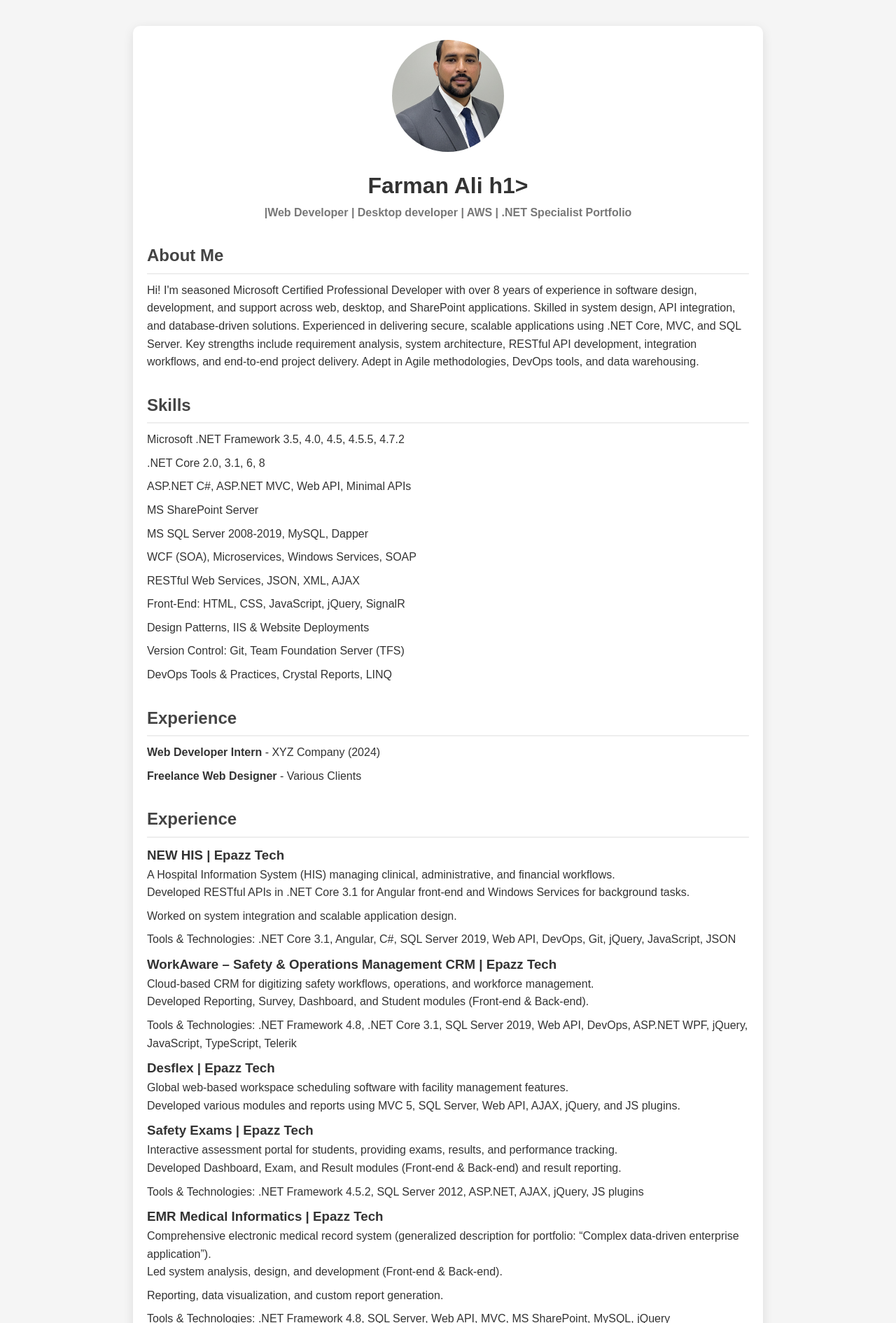
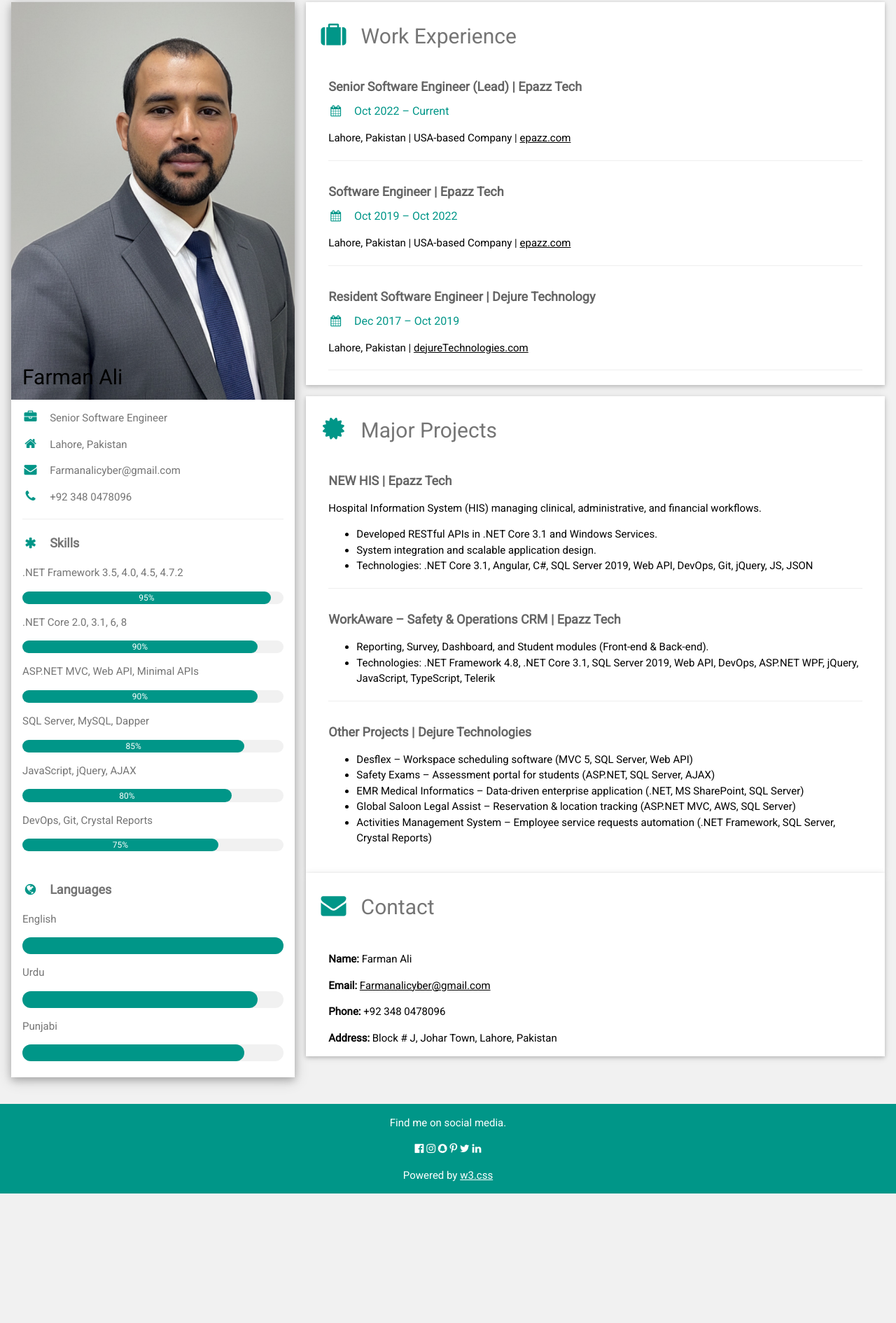
Before and after one commit to FarmanAli-dev/Portfolio, a plain HTML site: page index.html in a window 1280 px wide. Shown: the part 13-1903 px from the top of the page at 70% size. After the commit the page ends 1718 px from the top, so only its background shows below. Drawn offline with nearby package versions, Linux system fonts and the light colour scheme.

Commit message:
Refactor index.html for improved structure and styling

```diff
--- a/index.html
+++ b/index.html
@@ -1,232 +1,188 @@
 <!DOCTYPE html>
-<html lang="en">
+<html>
 <head>
-    <meta charset="UTF-8">
-    <meta name="viewport" content="width=device-width, initial-scale=1.0">
-    <title>Farman Ali -- Software Engineer</title>
-    <style>
-        /* Reset some default styles */
-        * {
-            margin: 0;
-            padding: 0;
-            box-sizing: border-box;
-            font-family: 'Arial', sans-serif;
-        }
+<title>Farman Ali -- Software Engineer</title>
+<meta charset="UTF-8">
+<meta name="viewport" content="width=device-width, initial-scale=1">
+<link rel="stylesheet" href="https://www.w3schools.com/w3css/5/w3.css">
+<link rel='stylesheet' href='https://fonts.googleapis.com/css?family=Roboto'>
+<link rel="stylesheet" href="https://cdnjs.cloudflare.com/ajax/libs/font-awesome/4.7.0/css/font-awesome.min.css">
+<style>
+html,body,h1,h2,h3,h4,h5,h6 {font-family: "Roboto", sans-serif}
+</style>
+</head>
+<body class="w3-light-grey">
 
-        body {
-            background-color: #f5f5f5;
-            color: #333;
-            line-height: 1.6;
-        }
+<!-- Page Container -->
+<div class="w3-content w3-margin-top" style="max-width:1400px;">
 
-        .container {
-            max-width: 900px;
-            margin: 50px auto;
-            padding: 20px;
-            background-color: #fff;
-            box-shadow: 0 4px 15px rgba(0,0,0,0.1);
-            border-radius: 10px;
-        }
+  <!-- The Grid -->
+  <div class="w3-row-padding">
 
-        header {
-            text-align: center;
-            margin-bottom: 30px;
-        }
+    <!-- Left Column -->
+    <div class="w3-third">
 
-        header img {
-            width: 150px;
-            height: 150px;
-            border-radius: 50%;
-            object-fit: cover;
-            margin-bottom: 15px;
-        }
+      <div class="w3-white w3-text-grey w3-card-4">
+        <div class="w3-display-container">
+          <img src="Farman Ali.jpg" style="width:100%" alt="Farman Ali">
+          <div class="w3-display-bottomleft w3-container w3-text-black">
+            <h2>Farman Ali</h2>
+          </div>
+        </div>
+        <div class="w3-container">
+          <p><i class="fa fa-briefcase fa-fw w3-margin-right w3-large w3-text-teal"></i>Senior Software Engineer</p>
+          <p><i class="fa fa-home fa-fw w3-margin-right w3-large w3-text-teal"></i>Lahore, Pakistan</p>
+          <p><i class="fa fa-envelope fa-fw w3-margin-right w3-large w3-text-teal"></i>Farmanalicyber@gmail.com</p>
+          <p><i class="fa fa-phone fa-fw w3-margin-right w3-large w3-text-teal"></i>+92 348 0478096</p>
+          <hr>
 
-        header h1 {
-            font-size: 2rem;
-            margin-bottom: 5px;
-        }
+          <p class="w3-large"><b><i class="fa fa-asterisk fa-fw w3-margin-right w3-text-teal"></i>Skills</b></p>
+          <p>.NET Framework 3.5, 4.0, 4.5, 4.7.2</p>
+          <div class="w3-light-grey w3-round-xlarge w3-small">
+            <div class="w3-container w3-center w3-round-xlarge w3-teal" style="width:95%">95%</div>
+          </div>
+          <p>.NET Core 2.0, 3.1, 6, 8</p>
+          <div class="w3-light-grey w3-round-xlarge w3-small">
+            <div class="w3-container w3-center w3-round-xlarge w3-teal" style="width:90%">90%</div>
+          </div>
+          <p>ASP.NET MVC, Web API, Minimal APIs</p>
+          <div class="w3-light-grey w3-round-xlarge w3-small">
+            <div class="w3-container w3-center w3-round-xlarge w3-teal" style="width:90%">90%</div>
+          </div>
+          <p>SQL Server, MySQL, Dapper</p>
+          <div class="w3-light-grey w3-round-xlarge w3-small">
+            <div class="w3-container w3-center w3-round-xlarge w3-teal" style="width:85%">85%</div>
+          </div>
+          <p>JavaScript, jQuery, AJAX</p>
+          <div class="w3-light-grey w3-round-xlarge w3-small">
+            <div class="w3-container w3-center w3-round-xlarge w3-teal" style="width:80%">80%</div>
+          </div>
+          <p>DevOps, Git, Crystal Reports</p>
+          <div class="w3-light-grey w3-round-xlarge w3-small">
+            <div class="w3-container w3-center w3-round-xlarge w3-teal" style="width:75%">75%</div>
+          </div>
+          <br>
 
-        header p {
-            font-size: 1rem;
-            color: #777;
-        }
+          <p class="w3-large w3-text-theme"><b><i class="fa fa-globe fa-fw w3-margin-right w3-text-teal"></i>Languages</b></p>
+          <p>English</p>
+          <div class="w3-light-grey w3-round-xlarge">
+            <div class="w3-round-xlarge w3-teal" style="height:24px;width:100%"></div>
+          </div>
+          <p>Urdu</p>
+          <div class="w3-light-grey w3-round-xlarge">
+            <div class="w3-round-xlarge w3-teal" style="height:24px;width:90%"></div>
+          </div>
+          <p>Punjabi</p>
+          <div class="w3-light-grey w3-round-xlarge">
+            <div class="w3-round-xlarge w3-teal" style="height:24px;width:85%"></div>
+          </div>
+          <br>
+        </div>
+      </div><br>
 
-        section {
-            margin-bottom: 30px;
-        }
+    <!-- End Left Column -->
+    </div>
 
-        section h2 {
-            color: #444;
-            margin-bottom: 10px;
-            border-bottom: 2px solid #eee;
-            padding-bottom: 5px;
-        }
+    <!-- Right Column -->
+    <div class="w3-twothird">
 
-        ul {
-            list-style-type: none;
-        }
+      <div class="w3-container w3-card w3-white w3-margin-bottom">
+        <h2 class="w3-text-grey w3-padding-16">
+          <i class="fa fa-suitcase fa-fw w3-margin-right w3-xxlarge w3-text-teal"></i>Work Experience
+        </h2>
 
-        ul li {
-            margin-bottom: 8px;
-        }
+        <div class="w3-container">
+          <h5 class="w3-opacity"><b>Senior Software Engineer (Lead) | Epazz Tech</b></h5>
+          <h6 class="w3-text-teal"><i class="fa fa-calendar fa-fw w3-margin-right"></i>Oct 2022 – Current</h6>
+          <p>Lahore, Pakistan | USA-based Company | <a href="http://www.epazz.com" target="_blank">epazz.com</a></p>
+          <hr>
+        </div>
 
-        a {
-            color: #3498db;
-            text-decoration: none;
-        }
+        <div class="w3-container">
+          <h5 class="w3-opacity"><b>Software Engineer | Epazz Tech</b></h5>
+          <h6 class="w3-text-teal"><i class="fa fa-calendar fa-fw w3-margin-right"></i>Oct 2019 – Oct 2022</h6>
+          <p>Lahore, Pakistan | USA-based Company | <a href="http://www.epazz.com" target="_blank">epazz.com</a></p>
+          <hr>
+        </div>
 
-        a:hover {
-            text-decoration: underline;
-        }
+        <div class="w3-container">
+          <h5 class="w3-opacity"><b>Resident Software Engineer | Dejure Technology</b></h5>
+          <h6 class="w3-text-teal"><i class="fa fa-calendar fa-fw w3-margin-right"></i>Dec 2017 – Oct 2019</h6>
+          <p>Lahore, Pakistan | <a href="http://www.dejureTechnologies.com" target="_blank">dejureTechnologies.com</a></p>
+          <hr>
+        </div>
 
-        .contact-info p {
-            margin-bottom: 5px;
-        }
+      </div>
 
-        footer {
-            text-align: center;
-            color: #aaa;
-            margin-top: 20px;
-            font-size: 0.9rem;
-        }
-    </style>
-</head>
-<body>
-    <div class="container">
-        <header>
-            <!-- Replace "profile.jpg" with your image path -->
-          <img src="Farman Ali.jpg" alt="Farman Ali" style="width:160px; height:160px; border-radius:50%; object-fit:cover; margin-bottom:15px;">
-            <h1>Farman Ali h1>
-            <p>|Web Developer | Desktop developer | AWS | .NET Specialist Portfolio </p>
-        </header>
+      <div class="w3-container w3-card w3-white">
+        <h2 class="w3-text-grey w3-padding-16">
+          <i class="fa fa-certificate fa-fw w3-margin-right w3-xxlarge w3-text-teal"></i>Major Projects
+        </h2>
 
-        <section>
-            <h2>About Me</h2>
-            <p>Hi! I'm seasoned Microsoft Certified Professional Developer with over 8 years of experience in software design, development, and support across web, desktop, and SharePoint applications. Skilled in system design, API integration, and database-driven solutions. Experienced in delivering secure, scalable applications using .NET Core, MVC, and SQL Server.
+        <div class="w3-container">
+          <h5 class="w3-opacity"><b>NEW HIS | Epazz Tech</b></h5>
+          <p>Hospital Information System (HIS) managing clinical, administrative, and financial workflows.</p>
+          <ul>
+            <li>Developed RESTful APIs in .NET Core 3.1 and Windows Services.</li>
+            <li>System integration and scalable application design.</li>
+            <li>Technologies: .NET Core 3.1, Angular, C#, SQL Server 2019, Web API, DevOps, Git, jQuery, JS, JSON</li>
+          </ul>
+          <hr>
+        </div>
 
-Key strengths include requirement analysis, system architecture, RESTful API development, integration workflows, and end-to-end project delivery. Adept in Agile methodologies, DevOps tools, and data warehousing.</p>
-        </section>
+        <div class="w3-container">
+          <h5 class="w3-opacity"><b>WorkAware – Safety & Operations CRM | Epazz Tech</b></h5>
+          <ul>
+            <li>Reporting, Survey, Dashboard, and Student modules (Front-end & Back-end).</li>
+            <li>Technologies: .NET Framework 4.8, .NET Core 3.1, SQL Server 2019, Web API, DevOps, ASP.NET WPF, jQuery, JavaScript, TypeScript, Telerik</li>
+          </ul>
+          <hr>
+        </div>
 
-     <section>
-    <h2>Skills</h2>
-    <ul>
-        <li>Microsoft .NET Framework 3.5, 4.0, 4.5, 4.5.5, 4.7.2</li>
-        <li>.NET Core 2.0, 3.1, 6, 8</li>
-        <li>ASP.NET C#, ASP.NET MVC, Web API, Minimal APIs</li>
-        <li>MS SharePoint Server</li>
-        <li>MS SQL Server 2008-2019, MySQL, Dapper</li>
-        <li>WCF (SOA), Microservices, Windows Services, SOAP</li>
-        <li>RESTful Web Services, JSON, XML, AJAX</li>
-        <li>Front-End: HTML, CSS, JavaScript, jQuery, SignalR</li>
-        <li>Design Patterns, IIS & Website Deployments</li>
-        <li>Version Control: Git, Team Foundation Server (TFS)</li>
-        <li>DevOps Tools & Practices, Crystal Reports, LINQ</li>
-    </ul>
-</section>
+        <div class="w3-container">
+          <h5 class="w3-opacity"><b>Other Projects | Dejure Technologies</b></h5>
+          <ul>
+            <li>Desflex – Workspace scheduling software (MVC 5, SQL Server, Web API)</li>
+            <li>Safety Exams – Assessment portal for students (ASP.NET, SQL Server, AJAX)</li>
+            <li>EMR Medical Informatics – Data-driven enterprise application (.NET, MS SharePoint, SQL Server)</li>
+            <li>Global Saloon Legal Assist – Reservation & location tracking (ASP.NET MVC, AWS, SQL Server)</li>
+            <li>Activities Management System – Employee service requests automation (.NET Framework, SQL Server, Crystal Reports)</li>
+          </ul>
+          <br>
+        </div>
+      </div>
 
+      <div class="w3-container w3-card w3-white w3-margin-bottom">
+        <h2 class="w3-text-grey w3-padding-16">
+          <i class="fa fa-envelope fa-fw w3-margin-right w3-xxlarge w3-text-teal"></i>Contact
+        </h2>
+        <div class="w3-container">
+          <p><b>Name:</b> Farman Ali</p>
+          <p><b>Email:</b> <a href="mailto:Farmanalicyber@gmail.com">Farmanalicyber@gmail.com</a></p>
+          <p><b>Phone:</b> +92 348 0478096</p>
+          <p><b>Address:</b> Block # J, Johar Town, Lahore, Pakistan</p>
+        </div>
+      </div>
 
-        <section>
-            <h2>Experience</h2>
-            <ul>
-                <li><strong>Web Developer Intern</strong> - XYZ Company (2024)</li>
-                <li><strong>Freelance Web Designer</strong> - Various Clients</li>
-            </ul>
-        </section>
+    <!-- End Right Column -->
+    </div>
 
-       <section>
-    <h2>Experience</h2>
+  <!-- End Grid -->
+  </div>
 
-    <h3>NEW HIS | Epazz Tech</h3>
-    <p>A Hospital Information System (HIS) managing clinical, administrative, and financial workflows.</p>
-    <ul>
-        <li>Developed RESTful APIs in .NET Core 3.1 for Angular front-end and Windows Services for background tasks.</li>
-        <li>Worked on system integration and scalable application design.</li>
-        <li>Tools & Technologies: .NET Core 3.1, Angular, C#, SQL Server 2019, Web API, DevOps, Git, jQuery, JavaScript, JSON</li>
-    </ul>
+  <!-- End Page Container -->
+</div>
 
-    <h3>WorkAware – Safety & Operations Management CRM | Epazz Tech</h3>
-    <p>Cloud-based CRM for digitizing safety workflows, operations, and workforce management.</p>
-    <ul>
-        <li>Developed Reporting, Survey, Dashboard, and Student modules (Front-end & Back-end).</li>
-        <li>Tools & Technologies: .NET Framework 4.8, .NET Core 3.1, SQL Server 2019, Web API, DevOps, ASP.NET WPF, jQuery, JavaScript, TypeScript, Telerik</li>
-    </ul>
-
-    <h3>Desflex | Epazz Tech</h3>
-    <p>Global web-based workspace scheduling software with facility management features.</p>
-    <ul>
-        <li>Developed various modules and reports using MVC 5, SQL Server, Web API, AJAX, jQuery, and JS plugins.</li>
-    </ul>
-
-    <h3>Safety Exams | Epazz Tech</h3>
-    <p>Interactive assessment portal for students, providing exams, results, and performance tracking.</p>
-    <ul>
-        <li>Developed Dashboard, Exam, and Result modules (Front-end & Back-end) and result reporting.</li>
-        <li>Tools & Technologies: .NET Framework 4.5.2, SQL Server 2012, ASP.NET, AJAX, jQuery, JS plugins</li>
-    </ul>
-
-    <h3>EMR Medical Informatics | Epazz Tech</h3>
-    <p>Comprehensive electronic medical record system (generalized description for portfolio: “Complex data-driven enterprise application”).</p>
-    <ul>
-        <li>Led system analysis, design, and development (Front-end & Back-end).</li>
-        <li>Reporting, data visualization, and custom report generation.</li>
-        <li>Tools & Technologies: .NET Framework 4.8, SQL Server, Web API, MVC, MS SharePoint, MySQL, jQuery</li>
-    </ul>
-
-    <h3>Global Saloon Legal Assist System | Dejure Technology</h3>
-    <p>Web application to track user location and book reservations at nearby salons.</p>
-    <ul>
-        <li>Developed complete project workflow (Front-end & Back-end).</li>
-        <li>Tools & Technologies: ASP.NET MVC, SQL Server, Web API, jQuery, JavaScript, AWS, Windows Services</li>
-    </ul>
-
-    <h3>Activities Management System | Dejure Technology</h3>
-    <p>System to automate logging and tracking of employee service requests.</p>
-    <ul>
-        <li>Requirement analysis and development (Front-end & Back-end), Crystal Reports.</li>
-        <li>Tools & Technologies: .NET Framework 4.0, SQL Server 2008, Crystal Reports</li>
-    </ul>
-
-    <h3>Other Projects | Dejure Technologies</h3>
-    <ul>
-        <li><strong>Clinical Information System:</strong> Desktop EMR automation. Tools: .NET 4.0, SQL Server 2008</li>
-        <li><strong>Employee Portal:</strong> Web portal for employee workflows and reporting. Tools: .NET 4.0, ASP.NET, SQL Server 2008</li>
-        <li><strong>Web Portal:</strong> Interactive web portal for employees. Tools: .NET 4.0, ASP.NET, SQL Server 2008</li>
-        <li><strong>Student Attendance System:</strong> Fingerprint recognition attendance system. Tools: .NET 4.5, ASP.NET, SQL Server 2012</li>
-    </ul>
-</section>
-
-<section>
-    <h2>Experience</h2>
-
-    <h3>Senior Software Engineer (Lead) | Epazz Tech</h3>
-    <p><em>Oct 2022 – Current | Lahore, Punjab, Pakistan</em></p>
-    <p>A USA-based company</p>
-    <p>Website: <a href="http://www.epazz.com" target="_blank">http://www.epazz.com</a></p>
-
-    <h3>Software Engineer | Epazz Tech</h3>
-    <p><em>Oct 2019 – Oct 2022 | Lahore, Punjab, Pakistan</em></p>
-    <p>A USA-based company</p>
-    <p>Website: <a href="http://www.epazz.com" target="_blank">http://www.epazz.com</a></p>
-
-    <h3>Resident Software Engineer | Dejure Technology</h3>
-    <p><em>Dec 2017 – Oct 2019 | Lahore, Punjab, Pakistan</em></p>
-    <p>Website: <a href="http://www.dejureTechnologies.com" target="_blank">http://www.dejureTechnologies.com</a></p>
-</section>
-
-     <section>
-    <h2>Contact</h2>
-    <div class="contact-info">
-        <p><strong>Phone:</strong> +92 348 0478096</p>
-        <p><strong>Address:</strong> Block # J, Johar Town, Lahore, Pakistan</p>
-        <p><strong>Email:</strong> <a href="mailto:Farmanalicyber@gmail.com">Farmanalicyber@gmail.com</a></p>
-        <p><strong>Name:</strong> Farman Ali</p>
-    </div>
-</section>
-
-<footer>
-    &copy; 2025 Farman Ali. All rights reserved.
+<footer class="w3-container w3-teal w3-center w3-margin-top">
+  <p>Find me on social media.</p>
+  <i class="fa fa-facebook-official w3-hover-opacity"></i>
+  <i class="fa fa-instagram w3-hover-opacity"></i>
+  <i class="fa fa-snapchat w3-hover-opacity"></i>
+  <i class="fa fa-pinterest-p w3-hover-opacity"></i>
+  <i class="fa fa-twitter w3-hover-opacity"></i>
+  <i class="fa fa-linkedin w3-hover-opacity"></i>
+  <p>Powered by <a href="https://www.w3schools.com/w3css/default.asp" target="_blank">w3.css</a></p>
 </footer>
 
-    </div>
 </body>
 </html>
```
